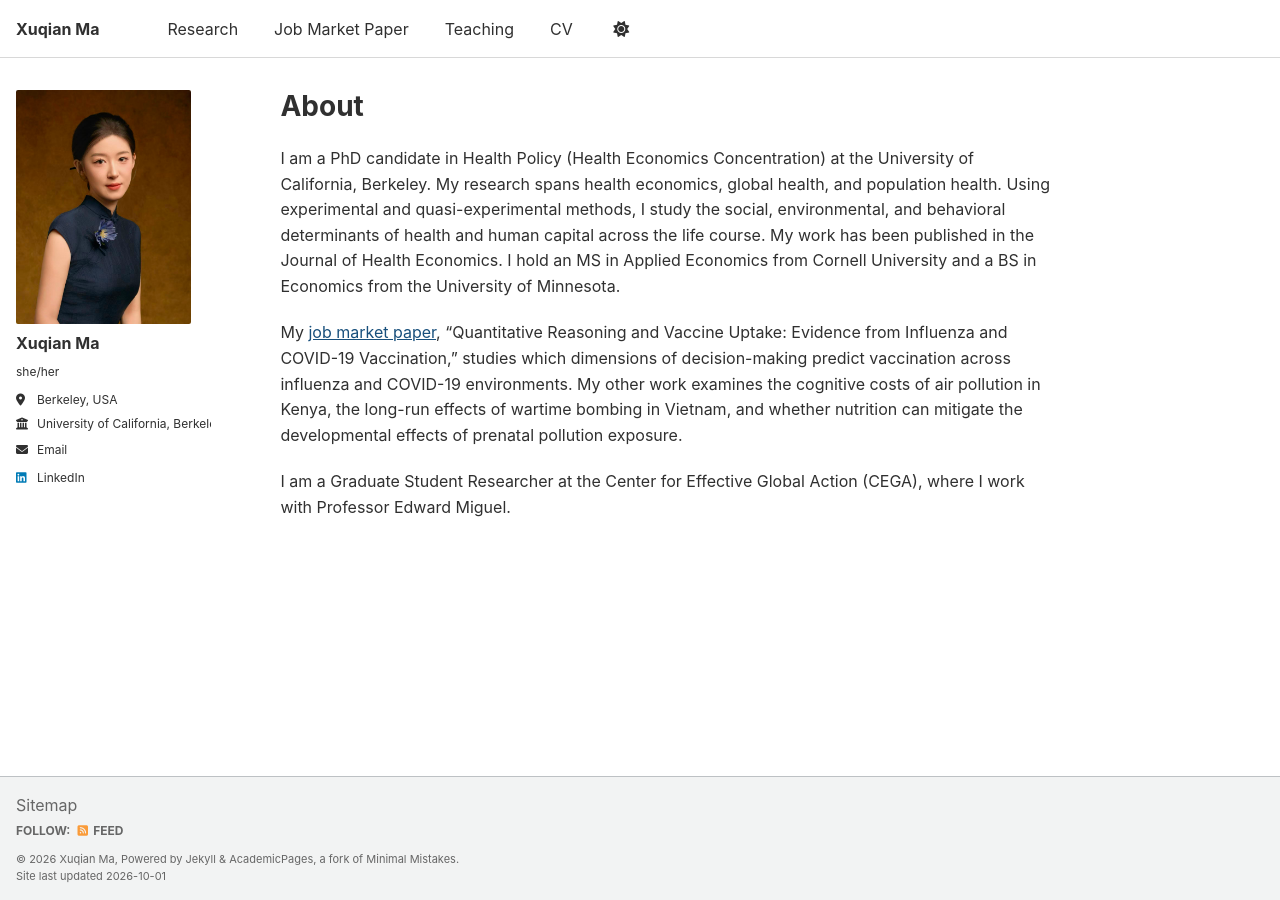
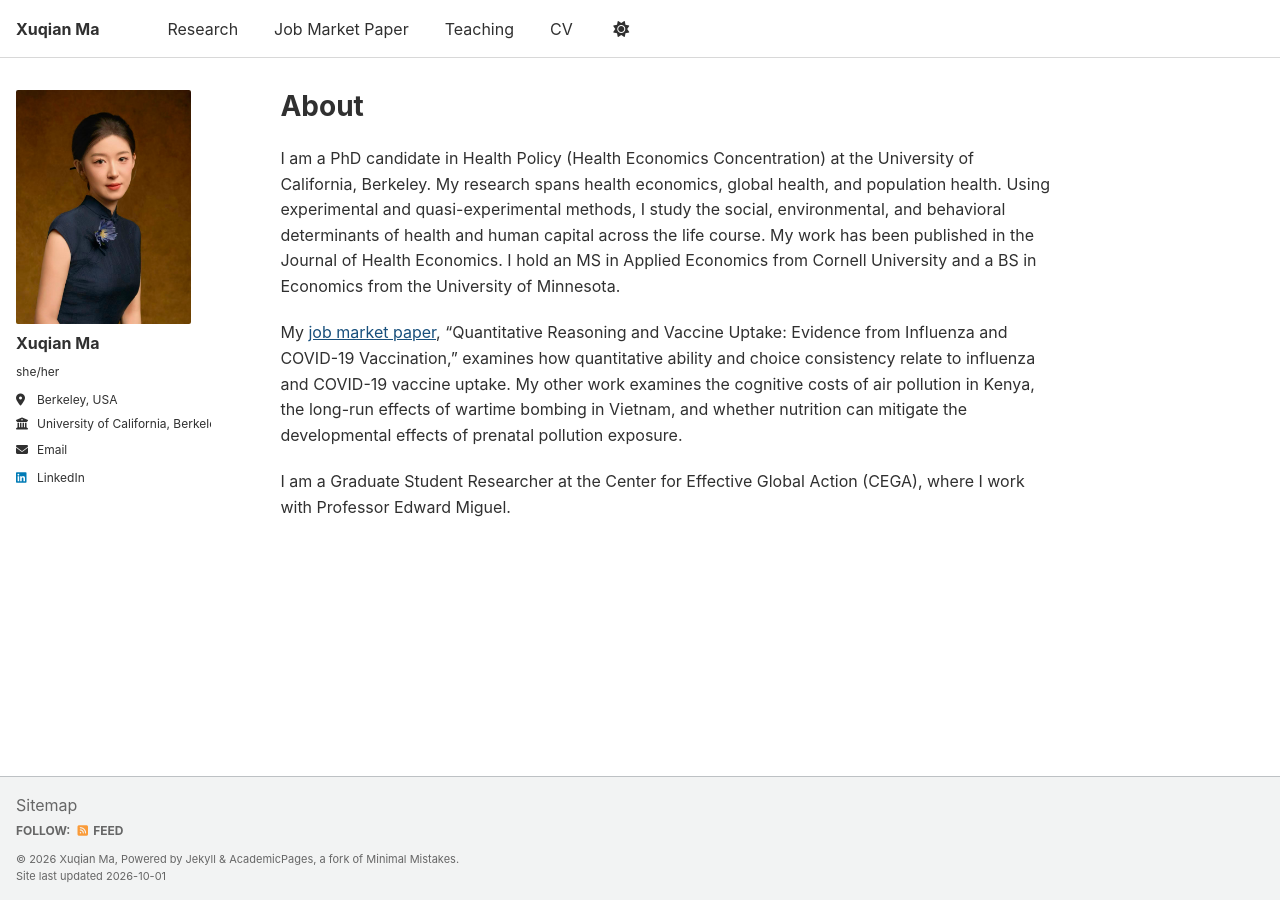
Before and after one commit to xuqianma0718/xuqianma0718.github.io, a Jekyll site: the page built from _pages/about.md, in a window 1280 px wide. Built offline with Jekyll 4.4.1, drawn with Linux system fonts in a browser that asks for light colours; a script that is not in the unit is left out.

Commit message:
Update job market paper description

```diff
--- a/_pages/about.md
+++ b/_pages/about.md
@@ -9,6 +9,6 @@ redirect_from:
 
 I am a PhD candidate in Health Policy (Health Economics Concentration) at the University of California, Berkeley. My research spans health economics, global health, and population health. Using experimental and quasi-experimental methods, I study the social, environmental, and behavioral determinants of health and human capital across the life course. My work has been published in the Journal of Health Economics. I hold an MS in Applied Economics from Cornell University and a BS in Economics from the University of Minnesota.
 
-My [job market paper](/job-market-paper/), “Quantitative Reasoning and Vaccine Uptake: Evidence from Influenza and COVID-19 Vaccination,” studies which dimensions of decision-making predict vaccination across influenza and COVID-19 environments. My other work examines the cognitive costs of air pollution in Kenya, the long-run effects of wartime bombing in Vietnam, and whether nutrition can mitigate the developmental effects of prenatal pollution exposure.
+My [job market paper](/job-market-paper/), “Quantitative Reasoning and Vaccine Uptake: Evidence from Influenza and COVID-19 Vaccination,” examines how quantitative ability and choice consistency relate to influenza and COVID-19 vaccine uptake. My other work examines the cognitive costs of air pollution in Kenya, the long-run effects of wartime bombing in Vietnam, and whether nutrition can mitigate the developmental effects of prenatal pollution exposure.
 
 I am a Graduate Student Researcher at the Center for Effective Global Action (CEGA), where I work with Professor Edward Miguel.
```
